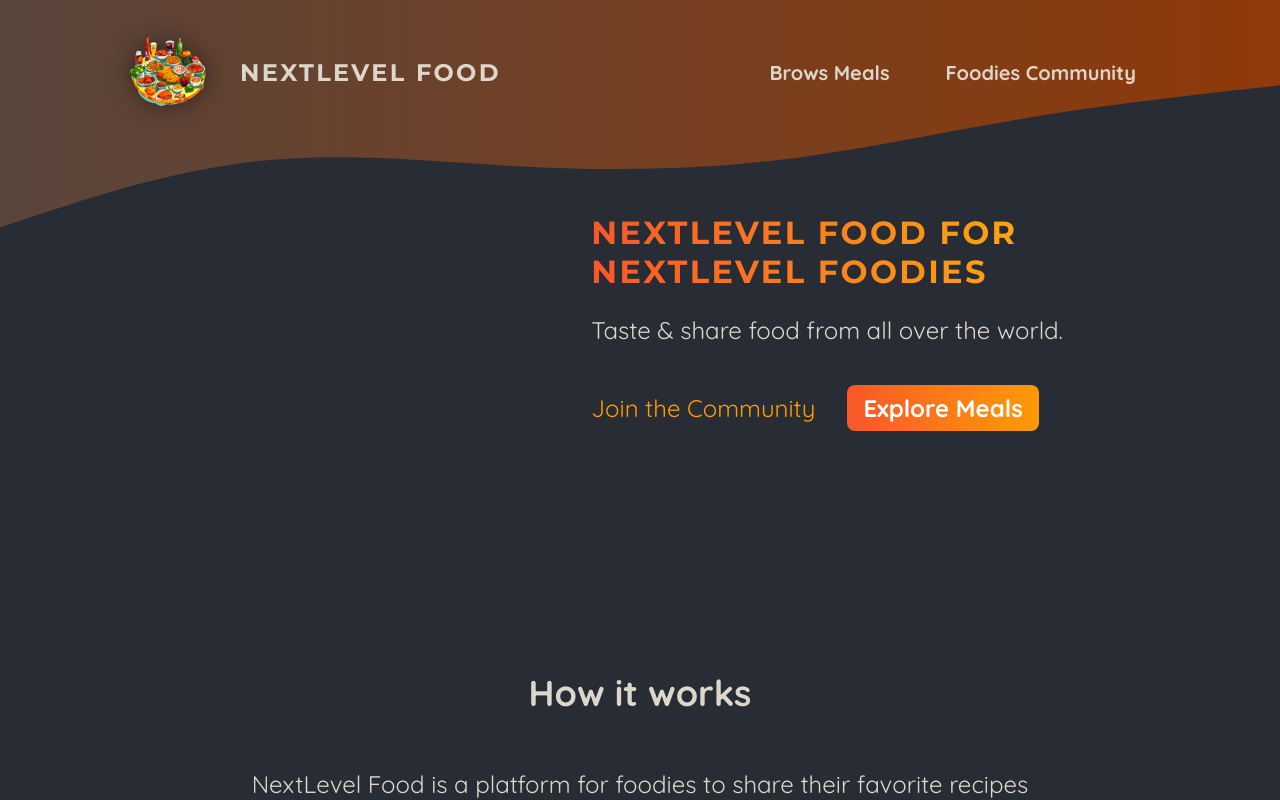
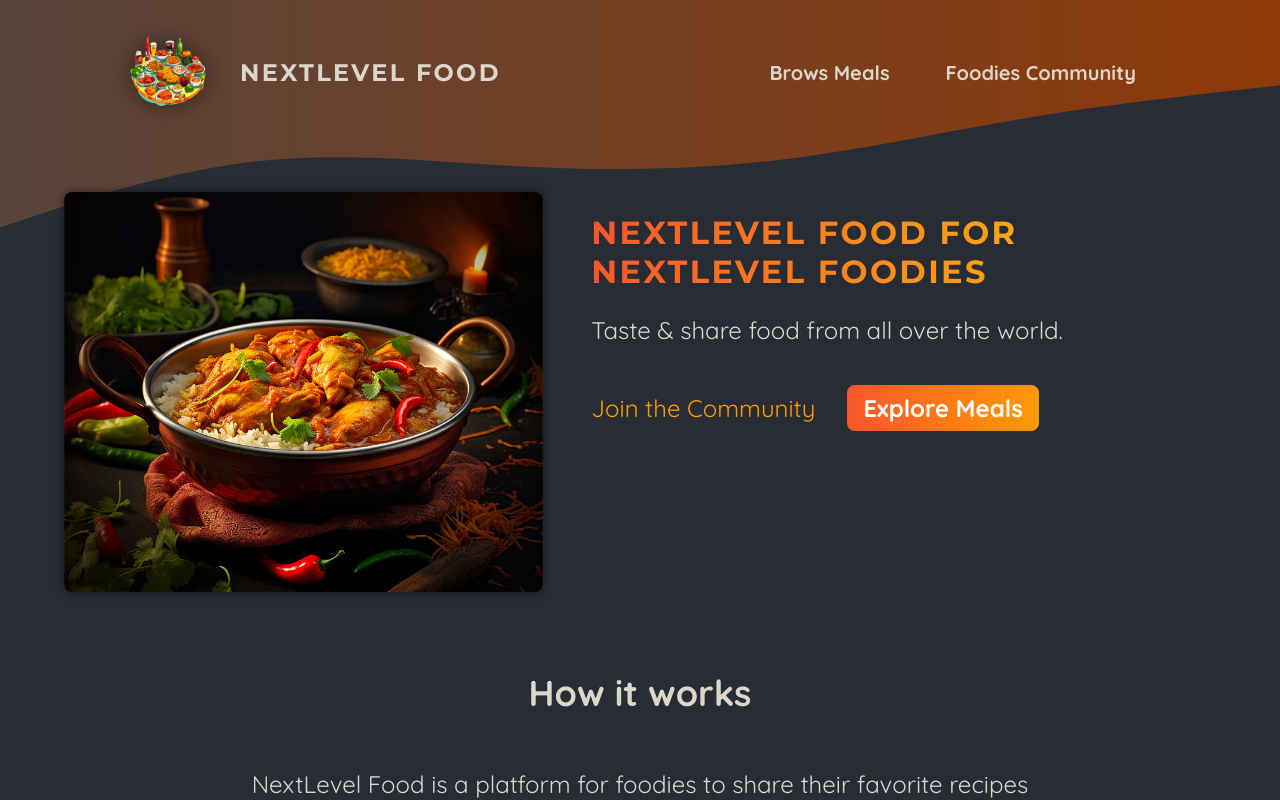
Before and after one commit to anahitaYH/foodies, a Next.js app: page / in a window 1280 px wide. Shown: the top 800 px of the page. Built offline with nearby package versions, Linux system fonts and the light colour scheme.

Commit message:
Preparing an Image Slideshow

```diff
--- a/app/page.js
+++ b/app/page.js
@@ -1,12 +1,13 @@
 import Link from "next/link";
 import classes from './page.module.css'
+import ImageSlideshow from "@/components/images/image-slideshow";
 
 export default function Home() {
   return (
     <>
     <header className={classes.header}>
       <div className={classes.slideshow}>
-
+        <ImageSlideshow/>
       </div>
       <div>
         <div className={classes.hero}>
--- /dev/null
+++ b/components/images/image-slideshow.js
@@ -0,0 +1,48 @@
+import { useEffect, useState } from 'react';
+import Image from 'next/image';
+
+import burgerImg from '@/assets/burger.jpg';
+import curryImg from '@/assets/curry.jpg';
+import dumplingsImg from '@/assets/dumplings.jpg';
+import macncheeseImg from '@/assets/macncheese.jpg';
+import pizzaImg from '@/assets/pizza.jpg';
+import schnitzelImg from '@/assets/schnitzel.jpg';
+import tomatoSaladImg from '@/assets/tomato-salad.jpg';
+import classes from './image-slideshow.module.css';
+
+const images = [
+  { image: burgerImg, alt: 'A delicious, juicy burger' },
+  { image: curryImg, alt: 'A delicious, spicy curry' },
+  { image: dumplingsImg, alt: 'Steamed dumplings' },
+  { image: macncheeseImg, alt: 'Mac and cheese' },
+  { image: pizzaImg, alt: 'A delicious pizza' },
+  { image: schnitzelImg, alt: 'A delicious schnitzel' },
+  { image: tomatoSaladImg, alt: 'A delicious tomato salad' },
+];
+
+export default function ImageSlideshow() {
+  const [currentImageIndex, setCurrentImageIndex] = useState(0);
+
+  useEffect(() => {
+    const interval = setInterval(() => {
+      setCurrentImageIndex((prevIndex) =>
+        prevIndex < images.length - 1 ? prevIndex + 1 : 0
+      );
+    }, 5000);
+
+    return () => clearInterval(interval);
+  }, []);
+
+  return (
+    <div className={classes.slideshow}>
+      {images.map((image, index) => (
+        <Image
+          key={index}
+          src={image.image}
+          className={index === currentImageIndex ? classes.active : ''}
+          alt={image.alt}
+        />
+      ))}
+    </div>
+  );
+}
--- /dev/null
+++ b/components/images/image-slideshow.module.css
@@ -0,0 +1,26 @@
+.slideshow {
+  position: relative;
+  width: 100%;
+  height: 100%;
+  border-radius: 8px;
+  overflow: hidden;
+  box-shadow: 0 0 0.5rem rgba(0, 0, 0, 0.5);
+}
+
+.slideshow img {
+  width: 100%;
+  height: 100%;
+  object-fit: cover;
+  position: absolute;
+  top: 0;
+  left: 0;
+  opacity: 0;
+  transform: scale(1.1) translateX(-1rem) rotate(-5deg);
+  transition: all 0.5s ease-in-out;
+}
+
+.slideshow .active {
+  z-index: 1;
+  opacity: 1;
+  transform: scale(1) translateX(0) rotate(0);
+}
```
